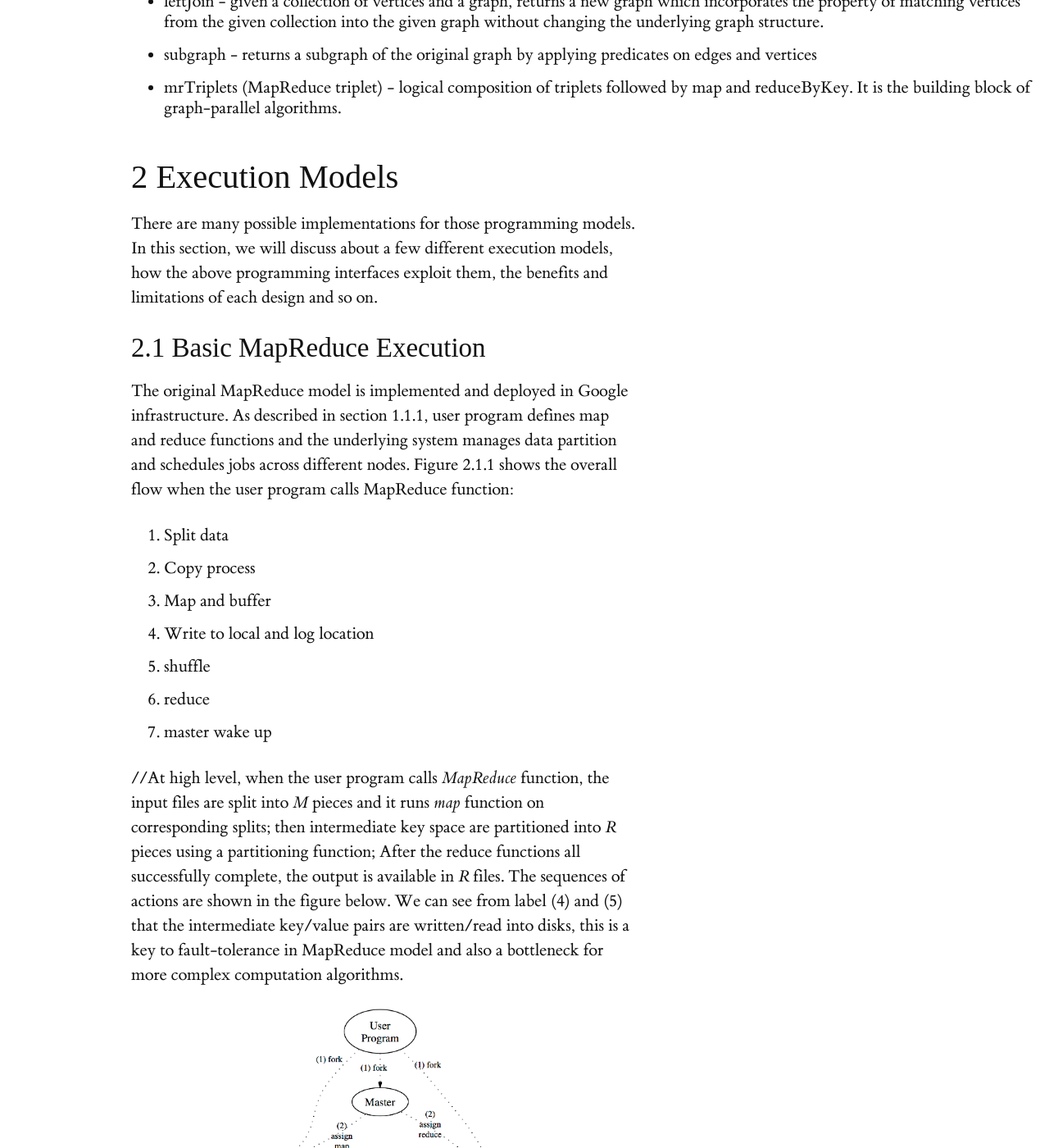
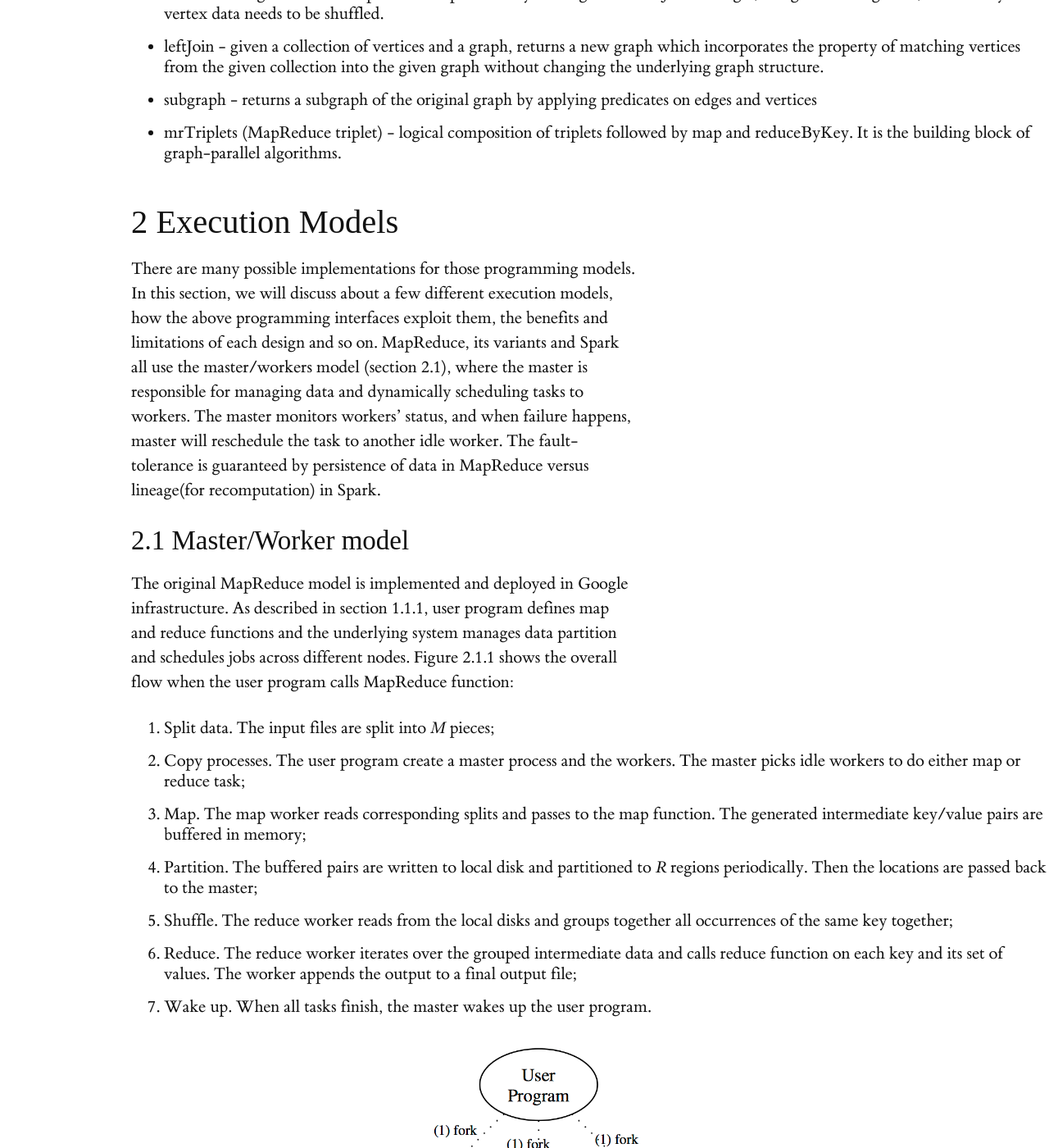
Before and after one commit to heathermiller/dist-prog-book, a Jekyll site: the page built from chapter/8/big-data.md, in a window 1280 px wide and 1400 px high, scrolled down 19388 px. Shown: the whole window at 82% size. Built offline with Jekyll 4.4.1, drawn with Linux system fonts in a browser that asks for light colours; some web fonts are replaced; formulas are drawn with MathJax 3; some of the changed text lies outside the part shown.

Commit message:
master/worker model

```diff
--- a/chapter/8/big-data.md
+++ b/chapter/8/big-data.md
@@ -24,7 +24,8 @@ latency numbers that every programmer should know
     - Why a separate graph processing model? what is a BSP? working of BSP? Do not stress more since its not a map reduce world exactly.
     - GraphX programming model - discuss disadvantages graph-parallel model to data parallel model for large scale graph processing? how graphX combines the advantages of both the models? representation of a graph in GraphX?  discuss the model, vertex cut partitioning and its importance? graph operations ?
 - \2. Execution Models
-  - 2.1 MapReduce (intermediate writes to disk): What is the sequence of actions when a MapReduce functions are called? How is write-to-disk good/bad (fault-tolerant/slow)? How does the data are transmitted across clusters efficiently (store locally)? To shorten the total time for MR operations, it uses backup tasks. When MR jobs are pipelined, what optimizations can be performed by FlumeJava? In spite of optimizations and pipelining, what is the inherent limitation (not support iterative algorithm?)
+  - 2.1 Master/workers: MapReduce, MapReduce variants, Spark
+  MapReduce (intermediate writes to disk): What is the sequence of actions when a MapReduce functions are called? How is write-to-disk good/bad (fault-tolerant/slow)? How does the data are transmitted across clusters efficiently (store locally)? To shorten the total time for MR operations, it uses backup tasks. When MR jobs are pipelined, what optimizations can be performed by FlumeJava? In spite of optimizations and pipelining, what is the inherent limitation (not support iterative algorithm?)
   - 2.2 Spark (all in memory): introduce spark architecture, different layers, what happens when a spark job is executed? what is the role of a driver/master/worker, how does a scheduler schedule the tasks and what performance measures are considered while scheduling? how does a scheduler manage node failures and missing partitions? how are the user defined transformations passed to the workers? how are the RDDs stored and memory management measures on workers? do we need checkpointing at all given RDDs leverage lineage for recovery? if so why ?
   - 2.3 Graphs :
     - Pregel :Overview of Pregel. Its implementation and working. its limitations. Do not  stress more since we have a better model GraphX to explain a lot.
@@ -48,7 +49,7 @@ latency numbers that every programmer should know
 
 The MapReduce model is simple and powerful, and quickly became very popular among developers. However, when developers start writing real-world applications, they often end up chaining together MapReduce stages. The pipeline of MapReduce forces programmers to write additional coordinating codes, i.e. the development style goes backward from simple logic computation abstraction to lower-level coordination management. Besides, Developers mostly need to understand the execution model to do manual optimizations. **FlumeJava** {%cite chambers2010flumejava --file big-data%} library intends to provide support for developing data-parallel pipelines. It defers the evaluation, constructs an execution plan from parallel collections, optimizes the plan, and then executes underlying MR primitives. The optimized execution is comparable with hand-optimized pipelines, so there's no need to write raw MR programs directly.
 
-Microsfot **Dryad** {% cite isard2007dryad --file big-data %} designed differently from MapReduce and can support more general computations. It abstracts individual computation tasks as vertices, and constructs a communication graph between those vertices. What programmers need to do is to describe this DAG graph and let Dryad execution engine to construct the execution plan and manage scheduling and optimization. One of the advantages of Dryad over MapReduce is that Dryad vertices can process an arbitrary number of inputs and outputs, while MR only supports to a single input and a single output for each vertex.   Besides the flexibility of computations, Dryad also allows memory
+Microsfot **Dryad** {% cite isard2007dryad --file big-data %} designed differently from MapReduce and can support more general computations. It abstracts individual computation tasks as vertices, and constructs a communication graph between those vertices. What programmers need to do is to describe this DAG graph and let Dryad execution engine to construct the execution plan and manage scheduling and optimization. One of the advantages of Dryad over MapReduce is that Dryad vertices can process an arbitrary number of inputs and outputs, while MR only supports to a single input and a single output for each vertex.   Besides the flexibility of computations, Dryad also supports different types of communication channel: file, TCP pipe and shared-memory FIFO.
 
 
 Dryad expresses computation as acyclic data flows, which might be too expensive for some complex applications, e.g. iterative machine learning algorithms. **Spark** {% cite zaharia2010spark --file big-data%} is a framework that uses functional programming and pipelining to provide such support. It is largely inspired by MapReduce, however, instead of writing data to disk for each job as MapReduce does, user program in Spark can explicitly cache an RDD in memory and reuse the same dataset across multiple parallel operations. This feature makes Spark suitable for iterative jobs and interactive analytics.
@@ -321,25 +322,32 @@ Other than standard data-parallel operators like filter, map, leftJoin, and redu
 - mrTriplets (MapReduce triplet) - logical composition of triplets followed by map and reduceByKey. It is the building block of graph-parallel algorithms.
 
 ## 2 Execution Models
-There are many possible implementations for those programming models. In this section, we will discuss about a few different execution models, how the above programming interfaces exploit them, the benefits and limitations of each design and so on.
+There are many possible implementations for those programming models. In this section, we will discuss about a few different execution models, how the above programming interfaces exploit them, the benefits and limitations of each design and so on. MapReduce, its variants and Spark all use the master/workers model (section 2.1), where the master is responsible for managing data and dynamically scheduling tasks to workers. The master monitors workers' status, and when failure happens, master will reschedule the task to another idle worker. The fault-tolerance is guaranteed by persistence of data in MapReduce versus lineage(for recomputation) in Spark.
 
-### 2.1 Basic MapReduce Execution
+
+
+### 2.1 Master/Worker model
 The original MapReduce model is implemented and deployed in Google infrastructure. As described in section 1.1.1, user program defines map and reduce functions and the underlying system manages data partition and schedules jobs across different nodes. Figure 2.1.1 shows the overall flow when the user program calls MapReduce function:
-1. Split data
-2. Copy process
-3. Map and buffer
-4. Write to local and log location
-5. shuffle
-6. reduce
-7. master wake up
+1. Split data. The input files are split into *M* pieces;
+2. Copy processes. The user program create a master process and the workers. The master picks idle workers to do either map or reduce task;
+3. Map. The map worker reads corresponding splits and passes to the map function. The generated intermediate key/value pairs are buffered in memory;
+4. Partition. The buffered pairs are written to local disk and partitioned to *R* regions periodically. Then the locations are passed back to the master;
+5. Shuffle. The reduce worker reads from the local disks and groups together all occurrences of the same key together;
+6. Reduce. The reduce worker iterates over the grouped intermediate data and calls reduce function on each key and its set of values. The worker appends the output to a final output file;
+7. Wake up. When all tasks finish, the master wakes up the user program.
 
-//At high level, when the user program calls *MapReduce* function, the input files are split into *M* pieces and it runs *map* function on corresponding splits; then intermediate key space are partitioned into *R* pieces using a partitioning function; After the reduce functions all successfully complete, the output is available in *R* files. The sequences of actions are shown in the figure below. We can see from label (4) and (5) that the intermediate key/value pairs are written/read into disks, this is a key to fault-tolerance in MapReduce model and also a bottleneck for more complex computation algorithms.
+<figure class="fullwidth">
+  <img src="{{ site.baseurl }}/resources/img/mapreduce-execution.png" alt="MapReduce Execution Overview" />
+</figure>
+<p>Figure 2.1.1 Execution overview<label for="sn-proprietary-monotype-bembo" class="margin-toggle sidenote-number"></label><input type="checkbox" id="sn-proprietary-monotype-bembo" class="margin-toggle"/><span class="sidenote">from original MapReduce paper {%cite dean2008mapreduce --file big-data%}</span></p>
 
-<figure class="main-container">
-  <img src="{{ site.baseurl }}/resources/img/mapreduce-execution.png" alt="MapReduce Execution Overview" />
+At step 4 and 5, the intermediate dataset is written to the disk by map worker and then read from the disk by reduce worker. Transferring big data chunks over network is expensive, so the data is stored on local disks of the cluster and the master tries to schedule the map task on the machine that contains the dataset or a nearby machine to minimize the network operation.
 
-</figure>
-<p>Figure 2.1.1 Execution overview<label for="sn-proprietary-monotype-bembo" class="margin-toggle sidenote-number"></label><input type="checkbox" id="sn-proprietary-monotype-bembo" class="margin-toggle"/><span class="sidenote">See Tufte’s comment in the <a href="http://www.edwardtufte.com/bboard/q-and-a-fetch-msg?msg_id=0000Vt">Tufte book fonts</a> thread.</span></p>
+There are some practices in this paper that make the model work very well in Google, one of them is **backup tasks**: when a MapReduce operation is close to completion, the master schedules backup executions of the remaining in-progress tasks ("straggler"). The task is marked as completed whenever either the primary or the backup execution completes.
+In the paper, the authors measure the performance of MapReduce on two computations running on a large cluster of machines. One computation *grep* through approximately 1TB of data. The other computation *sort* approximately 1TB of data. Both computations take in the order of a hundred seconds. In addition, the backup tasks do help largely reduce execution time. In the experiment where 200 out of 1746 tasks were intentionally killed, the scheduler was able to recover quickly and finish the whole computation for just a 5% increased time.
+Overall, the performance is very good for conceptually unrelated computations.
+
+`TODO: introduce fault-tolerance by disk vs. lineage`
 
 ### 2.2 Spark execution model
 
@@ -389,7 +397,7 @@ Optimization logic consists of a chain of transformation operations such that ou
 Execution Engine executes the tasks in order of their dependencies. A MapReduce task first serializes its part of the plan into a plan.xml file. This file is then added to the job cache and mappers and reducers are spawned to execute relevant sections of the operator DAG. The final results are stored to a temporary location and then moved to the final destination (in the case of say INSERT INTO query).
 
 
-**SparkSQL execution model**
+### 2.4 SparkSQL execution model
 
 SparkSQL execution model leverages Catalyst framework for optimizing the SQL before submitting it to the Spark Core engine for scheduling the job.
 A Catalyst is a query optimizer. Query optimizers for map reduce frameworks can greatly improve performance of the queries developers write and also significantly reduce the development time. A good query optimizer should be able to optimize user queries, extensible for user to provide information about the data and even dynamically include developer defined specific rules.
@@ -414,6 +422,16 @@ Hence, in Spark SQL, transformation of user queries happens in four phases :
 
 ***Code Generation :*** The final phase generates the Java byte code that should run on each machine.Catalyst transforms the Tree which is an expression in SQL to an AST for Scala code to evaluate, compile and run the generated code. A special scala feature namely quasiquotes aid in the construction of abstract syntax tree(AST).
 
+## References
+{% bibliography --file big-data %}
+
+
+
+
+
+## Trash
+
+
 ## Performance
 `TODO: re-organize` There are some practices in this paper that make the model work very well in Google, one of them is **backup tasks**: when a MapReduce operation is close to completion, the master schedules backup executions of the remaining in-progress tasks ("straggler"). The task is marked as completed whenever either the primary or the backup execution completes.
 In the paper, the authors measure the performance of MapReduce on two computations running on a large cluster of machines. One computation *grep* through approximately 1TB of data. The other computation *sort* approximately 1TB of data. Both computations take in the order of a hundred seconds. In addition, the backup tasks do help largely reduce execution time. In the experiment where 200 out of 1746 tasks were intentionally killed, the scheduler was able to recover quickly and finish the whole computation for just a 5% increased time.
@@ -424,13 +442,8 @@ Overall, the performance is very good for conceptually unrelated computations.
   - FlumeJava? ...Etc
   - Ecosystem, everything interoperates with GFS or HDFS, or makes use of stuff like protocol buffers so systems like Pregel and MapReduce and even MillWheel...
 
-## References
-{% bibliography --file big-data %}
 
-
-## Trash
-
-### Pregel Execution (suggestion: delete)
+### Pregel Execution Model (suggestion: delete)
 
 Pregel is an implementation of classic BSP model by Google (PageRank) to analyze large graphs exclusively. It was followed by open source implementations - Apache’s Giraph and Hama; which were BSP models built on top of Hadoop.
 
@@ -449,8 +462,6 @@ Pregel’s API provides
 Pregel works good for sparse graphs. However, dense graph could cause communication overhead resulting in system to break. Also, the entire computation state resides in the main memory and hence constrained by the size of main memory.
 
 Apache Giraph is an open source implementation of Pregel in which new features like master computation, sharded aggregators, edge-oriented input, out-of-core computation are added making it more efficient.  The most high performance graph processing framework is GraphLab which is developed at Carnegie Melon University and uses the BSP model and executes on MPI.
-
-
 
 
 
```
